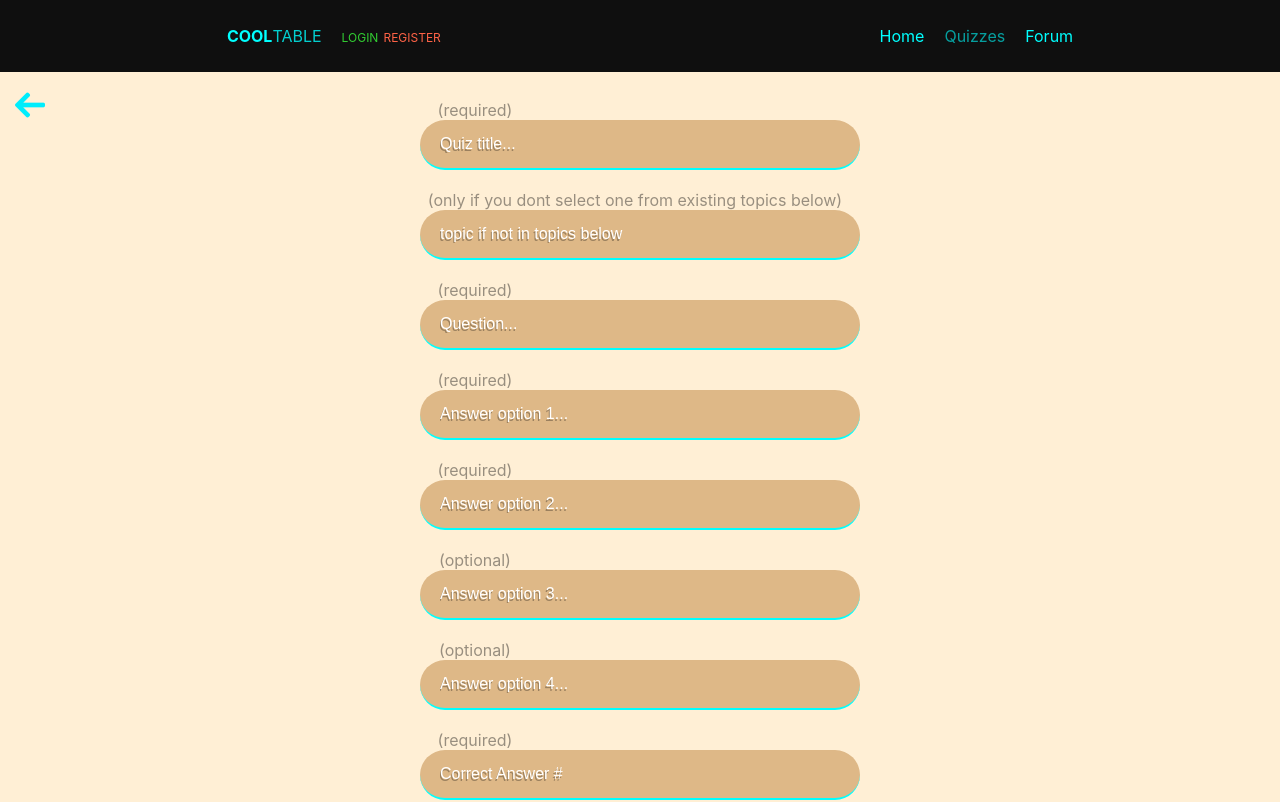
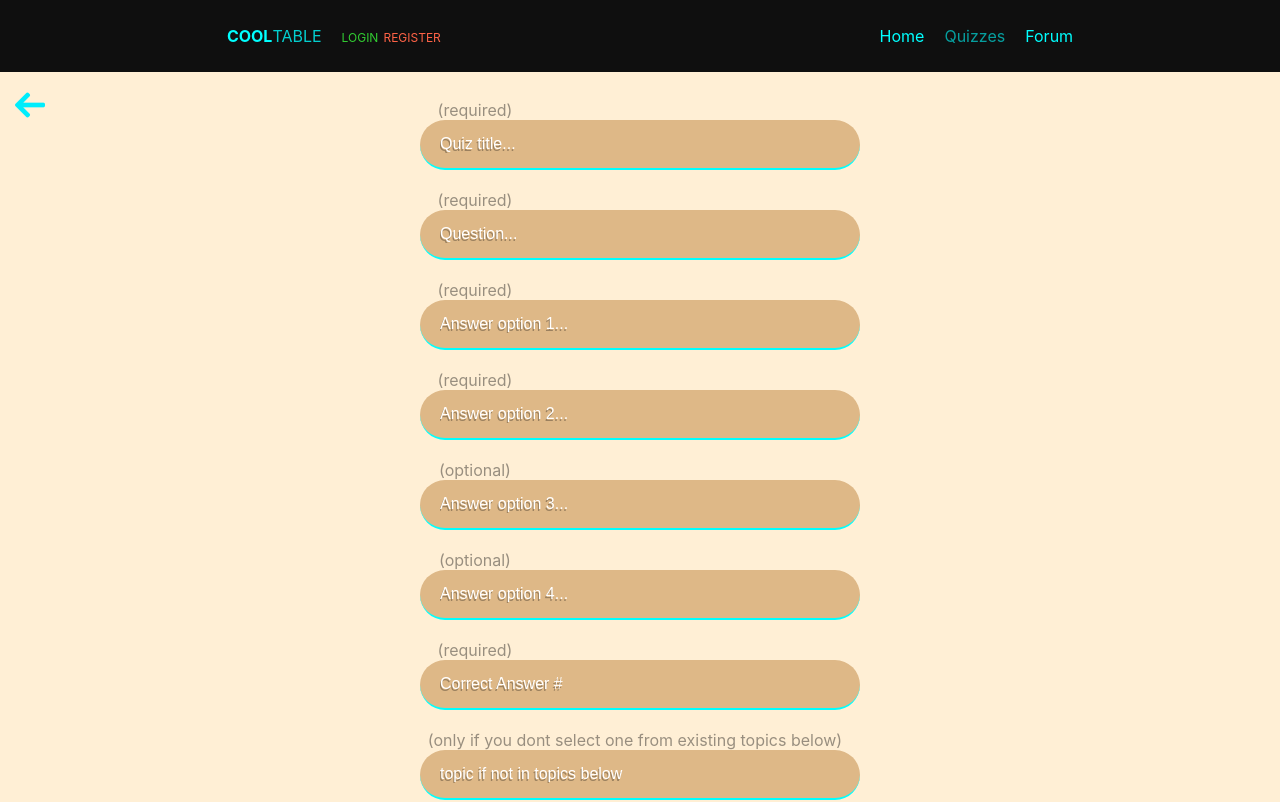
Before and after one commit to wcolts2000/cool_table, a React (Create React App) app in the folder cool_table_client/: page /quiz/form in a window 1280 px wide. Shown: the top 802 px of the page. Built offline with nearby package versions, Linux system fonts and the light colour scheme; no server answers.

Commit message:
changed location of topics input to be right above topics selection area for more clarity

```diff
--- a/cool_table_client/src/components/QuizForm.js
+++ b/cool_table_client/src/components/QuizForm.js
@@ -83,7 +83,7 @@ const Label = styled.label`
   opacity: 0.4;
   padding-right: 330px;
 
-  &:nth-of-type(2) {
+  &:last-of-type {
     padding-right: 10px;
   }
 `;
@@ -188,8 +188,6 @@ export default class QuizForm extends Component {
         <BackButton props={this.props} />
         <Label>(required)</Label>
         {Input("title", "Quiz title...")}
-        <Label>(only if you dont select one from existing topics below)</Label>
-        {Input("topic", "topic if not in topics below")}
         <Label>(required)</Label>
         {Input("question", "Question...")}
         <Label>(required)</Label>
@@ -202,6 +200,8 @@ export default class QuizForm extends Component {
         {Input("options4", "Answer option 4...")}
         <Label>(required)</Label>
         {Input("answer", "Correct Answer #", "number", 1, 4)}
+        <Label>(only if you dont select one from existing topics below)</Label>
+        {Input("topic", "topic if not in topics below")}
         <PickTopic>
           <h3>
             pick your quiz topic{" "}
```
